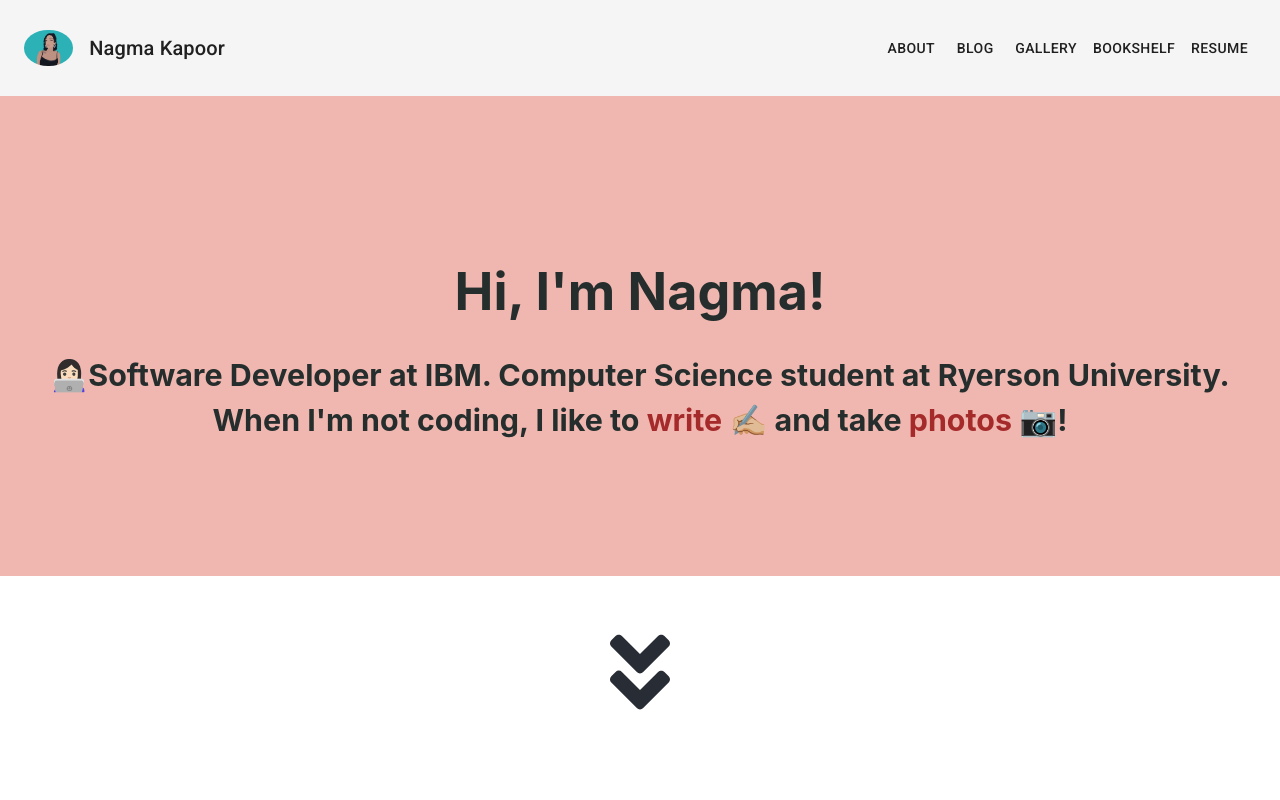
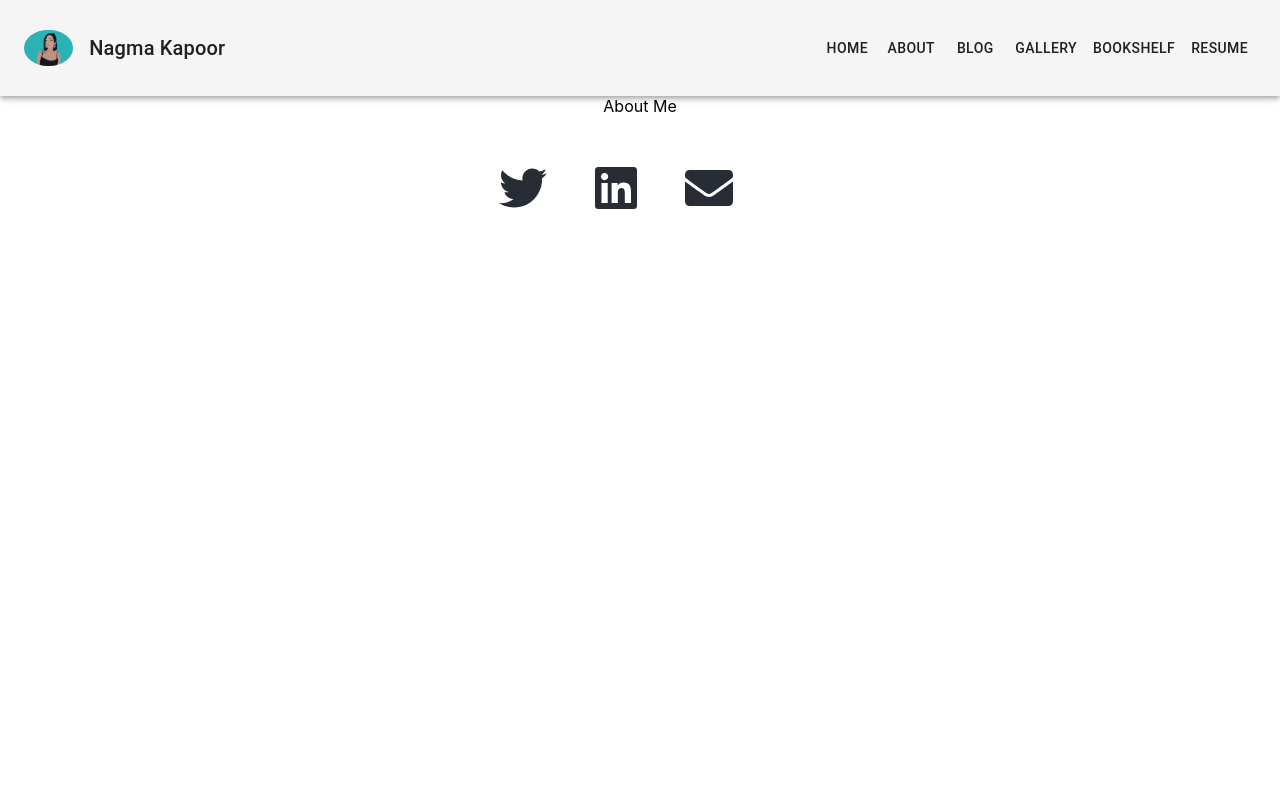
Before and after one commit to nagmak/nagma-site, a React (Create React App) app: page /about in a window 1280 px wide. Shown: the top 800 px of the page. Built offline with nearby package versions, Linux system fonts and the light colour scheme.

Commit message:
added react router and pages

```diff
--- a/package.json
+++ b/package.json
@@ -14,6 +14,7 @@
     "react": "^16.12.0",
     "react-dom": "^16.12.0",
     "react-router": "^5.2.0",
+    "react-router-dom": "^5.2.0",
     "react-scripts": "3.0.1",
     "react-scroll-parallax": "^2.3.1"
   },
--- a/src/App.js
+++ b/src/App.js
@@ -1,35 +1,31 @@
 import React from 'react';
 import './App.css';
-import { library } from '@fortawesome/fontawesome-svg-core'
-import { fab } from '@fortawesome/free-brands-svg-icons'
-import { fas } from '@fortawesome/free-solid-svg-icons'
-import { FontAwesomeIcon } from '@fortawesome/react-fontawesome'
-import Projects from './components/projects/projects'
-import Emoji from './components/emoji/emoji'
+import { library } from '@fortawesome/fontawesome-svg-core';
+import { fab } from '@fortawesome/free-brands-svg-icons';
+import { fas } from '@fortawesome/free-solid-svg-icons';
+import { FontAwesomeIcon } from '@fortawesome/react-fontawesome';
+import HomePage from '../src/components/home/home';
+import AboutPage from '../src/components/about/about';
+import BlogPage from '../src/components/blog/blog';
+import{Route} from 'react-router-dom';
 
 library.add(fab, fas);
 
 function App() {
   return (
     <div className="App">
-      <header className="App-header">
-      <link rel="stylesheet" href="https://fonts.googleapis.com/css?family=Roboto:300,400,500,700&display=swap"/>
-      <link rel="stylesheet" href="https://fonts.googleapis.com/icon?family=Material+Icons"/>
-      <meta
-        name="viewport"
-        content="minimum-scale=1, initial-scale=1, width=device-width, shrink-to-fit=no"/>
-        <h1>Hi, I'm Nagma!</h1>
-        <h3 class="about-me"><Emoji symbol="👩🏻‍💻" label="woman-dev"/>Software Developer at IBM. Computer Science student at Ryerson University.</h3>
-        <h3 class="about-me">When I'm not coding, I like to <a href="https://www.instagram.com/nagmak__/">write <Emoji symbol="✍🏼" label="writing"/>
-</a> and take <a href="https://www.instagram.com/notnagma/">photos <Emoji symbol="📷" label="camera"/></a>!</h3>
-      </header>
+      <div className="container">
+      <Route path="/" exact component={HomePage} />
+      <Route path="/about" component={AboutPage} />
+      <Route path="/blog" component={BlogPage} />
+    </div>
       <body>
-      <a className="arrow" href="#projects">
+      {/* <a className="arrow" href="#projects">
             <FontAwesomeIcon size="6x" icon={['fas', 'angle-double-down']} />
           </a>
         <section id="projects">
           <Projects></Projects>
-        </section>
+        </section> */}
         <section className="contact">
           <a className="font-brand" href="https://twitter.com/notnagma">
             <FontAwesomeIcon size="3x" icon={['fab', 'twitter']} />
--- /dev/null
+++ b/src/components/about/about.js
@@ -0,0 +1,17 @@
+import React from 'react';
+// import { library } from '@fortawesome/fontawesome-svg-core'
+// import { fab } from '@fortawesome/free-brands-svg-icons'
+// import { fas } from '@fortawesome/free-solid-svg-icons'
+// import { FontAwesomeIcon } from '@fortawesome/react-fontawesome'
+// // import Projects from './components/projects/projects'
+// import Emoji from './components/emoji/emoji'
+
+// library.add(fab, fas);
+
+function AboutPage() {
+    return (
+        <div>About Me</div>
+    )
+}
+
+export default AboutPage;
--- a/src/components/app-bar/app-bar.js
+++ b/src/components/app-bar/app-bar.js
@@ -5,6 +5,7 @@ import Toolbar from '@material-ui/core/Toolbar';
 import Typography from '@material-ui/core/Typography';
 import Button from '@material-ui/core/Button';
 import './app-bar.css';
+import { Link } from 'react-router-dom';
 
 const useStyles = makeStyles(theme => ({
   root: {
@@ -27,10 +28,11 @@ export default function ButtonAppBar() {
         <Toolbar className="toolbar">
           <img src="nagmacartoon2.JPG" alt="Nagma"/>
           <Typography variant="h6" className={classes.title}>Nagma Kapoor</Typography>
-          <Button color="inherit">About</Button>
-          <Button color="inherit">Blog</Button>
+          <Button color="inherit"><Link to='/'>Home</Link></Button>
+          <Button color="inherit"><Link to='/about'>About</Link></Button>
+          <Button color="inherit"><Link to='/blog'>Blog</Link></Button>
           <Button color="inherit"><a href="https://www.instagram.com/notnagma/">Gallery</a></Button>
-          <Button color="inherit">Bookshelf</Button>
+          <Button color="inherit"><a href="https://www.goodreads.com/review/list/51938230-nagma-k?shelf=read">Bookshelf</a></Button>
           <Button color="inherit">Resume</Button>
         </Toolbar>
       </AppBar>
--- /dev/null
+++ b/src/components/blog/blog.js
@@ -0,0 +1,17 @@
+import React from 'react';
+// import { library } from '@fortawesome/fontawesome-svg-core'
+// import { fab } from '@fortawesome/free-brands-svg-icons'
+// import { fas } from '@fortawesome/free-solid-svg-icons'
+// import { FontAwesomeIcon } from '@fortawesome/react-fontawesome'
+// // import Projects from './components/projects/projects'
+// import Emoji from './components/emoji/emoji'
+
+// library.add(fab, fas);
+
+function BlogPage() {
+    return (
+        <div>Blog Page</div>
+    )
+}
+
+export default BlogPage;
--- /dev/null
+++ b/src/components/home/home.js
@@ -0,0 +1,24 @@
+import React from 'react';
+import { library } from '@fortawesome/fontawesome-svg-core';
+import { fab } from '@fortawesome/free-brands-svg-icons';
+import { fas } from '@fortawesome/free-solid-svg-icons';
+import Emoji from '../emoji/emoji';
+
+library.add(fab, fas);
+
+function HomePage() {
+    return (
+        <header className="App-header">
+            <link rel="stylesheet" href="https://fonts.googleapis.com/css?family=Roboto:300,400,500,700&display=swap"/>
+            <link rel="stylesheet" href="https://fonts.googleapis.com/icon?family=Material+Icons"/>
+            <meta
+            name="viewport"
+            content="minimum-scale=1, initial-scale=1, width=device-width, shrink-to-fit=no"/>
+            <h1>Hi, I'm Nagma!</h1>
+            <h3 class="about-me"><Emoji symbol="👩🏻‍💻" label="woman-dev"/>Software Developer at IBM.</h3>
+            <h3 class="about-me">When I'm not coding, I like to <a href="https://www.instagram.com/nagmak__/">write <Emoji symbol="✍🏼" label="writing"/>
+            </a> and take <a href="https://www.instagram.com/notnagma/">photos <Emoji symbol="📷" label="camera"/></a>!</h3>
+        </header>
+    )
+}
+export default HomePage;
--- a/src/index.css
+++ b/src/index.css
@@ -33,4 +33,5 @@ code {
 
 .contact {
   margin-bottom: 48px;
+  margin-top: 48px;
 }
--- a/src/index.js
+++ b/src/index.js
@@ -5,14 +5,17 @@ import App from './App';
 import * as serviceWorker from './serviceWorker';
 import ButtonAppBar from './components/app-bar/app-bar';
 import { ParallaxProvider } from 'react-scroll-parallax';
+import { BrowserRouter } from 'react-router-dom'
 
 function IndexPage() {
     return (
         <div>
-            <ParallaxProvider>
-                <ButtonAppBar/>
-                <App/>
-            </ParallaxProvider>
+            <BrowserRouter>
+                <ParallaxProvider>
+                    <ButtonAppBar/>
+                    <App/>
+                </ParallaxProvider>
+            </BrowserRouter>
         </div>
     );
 }
```
Also changed, not shown: 1 other file (tests, documents, lock files or other folders).
